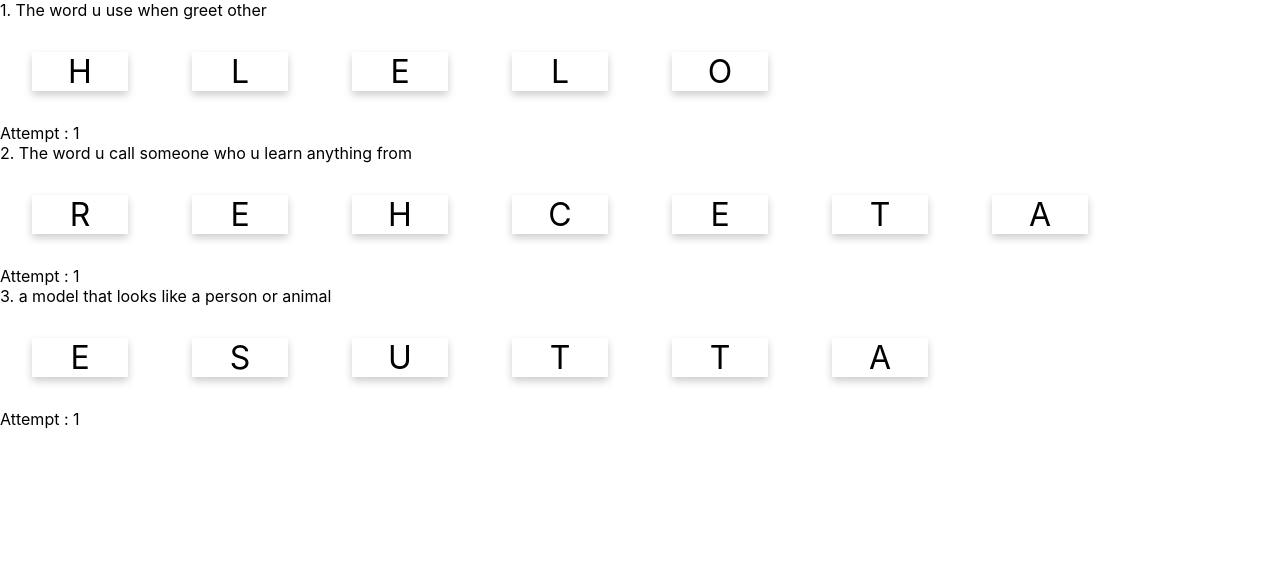
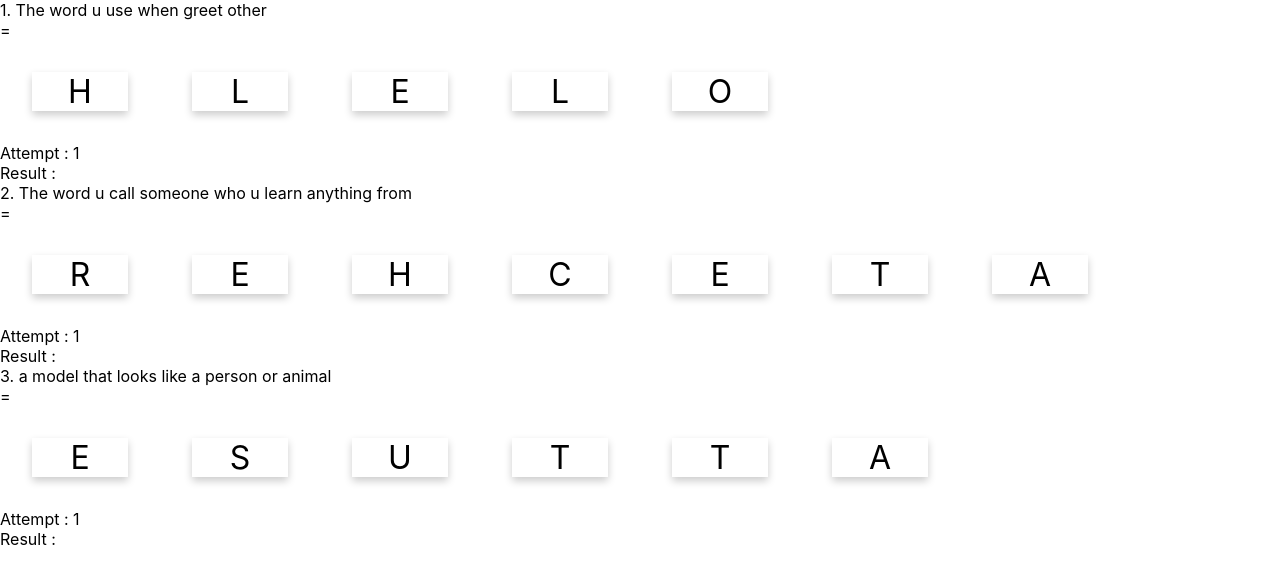
Before and after one commit to juringx/Lab-React01, a React (Create React App) app: page / in a window 1280 px wide. Shown: the top 584 px of the page. Built offline with nearby package versions, Linux system fonts and the light colour scheme.

Commit message:
Show Result & Guess

```diff
--- a/src/App.js
+++ b/src/App.js
@@ -7,6 +7,7 @@ const word1 = "Hello";
 const word2 = "Teacher";
 const word3 = "Statue"
 function App() {
+
   return (
     <div>
       <div>1. The word u use when greet other</div>
--- a/src/WordCard.js
+++ b/src/WordCard.js
@@ -11,7 +11,8 @@ const prepareStateFromWord = given_word => {
         chars,
         attempt: 1,
         guess: '',
-        completed: false
+        completed: false,
+        Result: ''
     }
 }
 
@@ -29,10 +30,10 @@ export default function WordCard(props){
         if(guess.length == state.word.length){
             if(guess == state.word){
                 console.log('yeah!')
-                setState({...state, completed: true})
+                setState({...state, guess: state.word, completed: true, Result: "Correct !"})
             }else{
                 console.log('reset, next attempt')
-                setState({...state, guess: '', attempt: state.attempt + 1})
+                setState({...state, guess: '', attempt: state.attempt + 1, Result: "Wrong Try Again"})
             }
         }
 
@@ -40,9 +41,12 @@ export default function WordCard(props){
 
     return (
         <div>
+            <div>= {state.guess}</div>
             { state.chars.map((c, i) =>
                 <CharacterCard value={c} key={i} activationHandler={activationHandler} attempt={state.attempt}/>) }
+
             <div>Attempt : {state.attempt}</div>
+            <div>Result : {state.Result}</div>
         </div>
     );
 }
```
